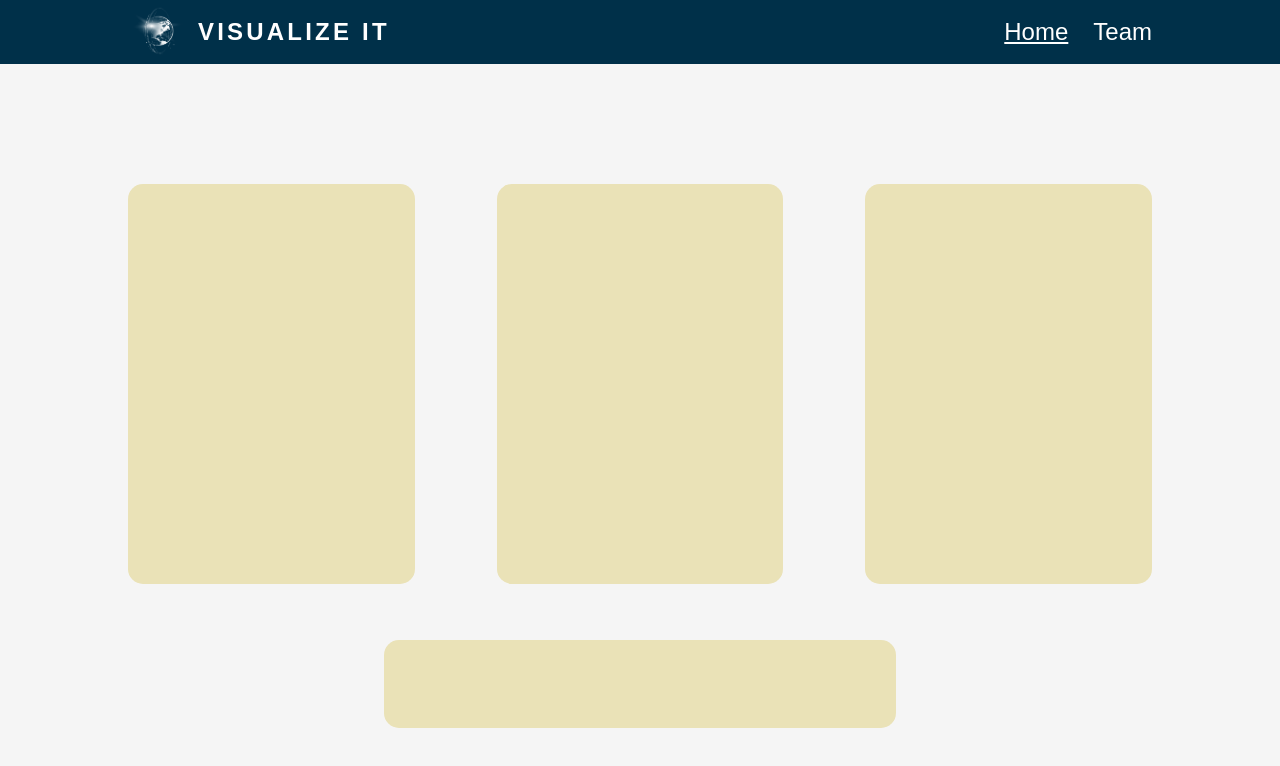
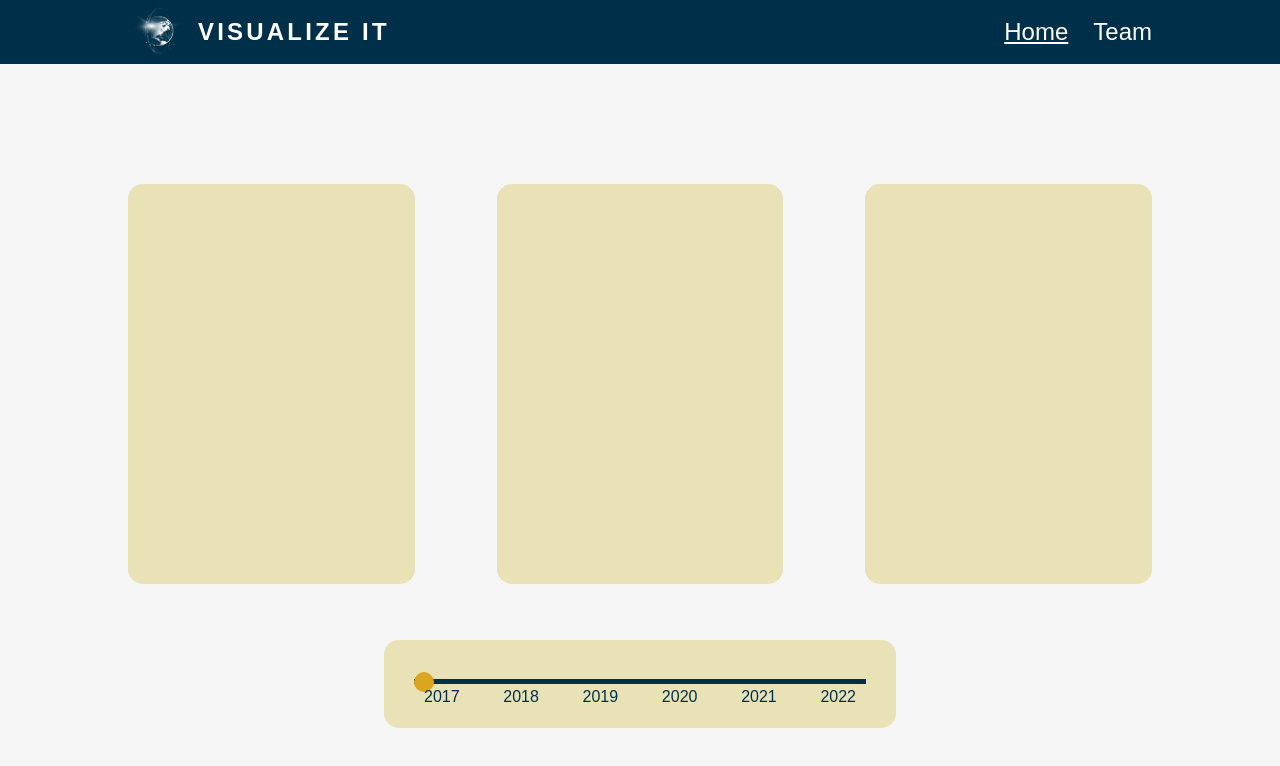
Before and after one commit to uzerterter/visualistation, a SvelteKit app: page / in a window 1280 px wide. Shown: the top 766 px of the page. Built offline with nearby package versions, Linux system fonts and the light colour scheme.

Commit message:
timeline implementation

```diff
--- /dev/null
+++ b/src/lib/components/timeline.svelte
@@ -0,0 +1,108 @@
+<script>
+	// Import Svelte's writable store
+	import { writable } from 'svelte/store';
+
+	// Define a store for the selected year
+	const selectedYear = writable(2017);
+
+	// Define the range of years for the timeline
+	const startYear = 2017;
+	const endYear = 2022;
+
+	// Function to update the selected year
+	function updateYear(event) {
+		selectedYear.set(+event.target.value);
+	}
+</script>
+
+<div class="timeline-container">
+	<input
+		type="range"
+		min={startYear}
+		max={endYear}
+		step="1"
+		bind:value={$selectedYear}
+		on:input={updateYear}
+	/>
+	<div class="timeline-labels">
+		{#each Array(endYear - startYear + 1) as _, i}
+			<span>{startYear + i}</span>
+		{/each}
+	</div>
+</div>
+
+<style>
+	.timeline-container {
+		position: relative;
+		margin: 20px;
+		padding: 10px;
+	}
+
+	input[type='range'] {
+		-webkit-appearance: none; /* Override default CSS styles */
+		appearance: none;
+		width: 100%;
+		margin: 0;
+		background: transparent; /* Required for WebKit browsers */
+	}
+
+	/* Webkit-based browsers like Chrome, Safari, and newer versions of Opera */
+	input[type='range']::-webkit-slider-runnable-track {
+		background: #003049;
+		height: 5px;
+	}
+
+	input[type='range']::-webkit-slider-thumb {
+		-webkit-appearance: none;
+		border: none;
+		height: 20px;
+		width: 20px;
+		border-radius: 50%;
+		background: goldenrod;
+		margin-top: -7.5px; /* Adjust the thumb position */
+	}
+
+	/* Mozilla Firefox */
+	input[type='range']::-moz-range-track {
+		background: #003049;
+		height: 5px;
+	}
+
+	input[type='range']::-moz-range-thumb {
+		height: 20px;
+		width: 20px;
+		border-radius: 50%;
+		background: goldenrod;
+		border: none;
+	}
+
+	/* Microsoft Edge */
+	input[type='range']::-ms-track {
+		background: transparent; /* Must be transparent for proper thumb positioning */
+		border-color: transparent;
+		color: transparent;
+	}
+
+	input[type='range']::-ms-fill-lower {
+		background: #003049;
+	}
+
+	input[type='range']::-ms-fill-upper {
+		background: #003049;
+	}
+
+	input[type='range']::-ms-thumb {
+		height: 20px;
+		width: 20px;
+		border-radius: 50%;
+		background: goldenrod;
+		border: none;
+	}
+
+	.timeline-labels {
+		display: flex;
+		justify-content: space-between;
+		padding: 0 10px;
+		color: var(--colorscheme-blue);
+	}
+</style>
--- a/src/routes/+page.svelte
+++ b/src/routes/+page.svelte
@@ -2,6 +2,7 @@
     import '../styles/global.css';
     let group = "group08"
     import TestComponent from '$lib/test_component.svelte';
+    import Timeline from '../lib/components/timeline.svelte';
 </script>
 
 
@@ -24,7 +25,7 @@
     </div>
     <div class="timeline">
         <div class="timeline-viz">
-
+            <Timeline/>
         </div>
     </div>
 </div>
```
